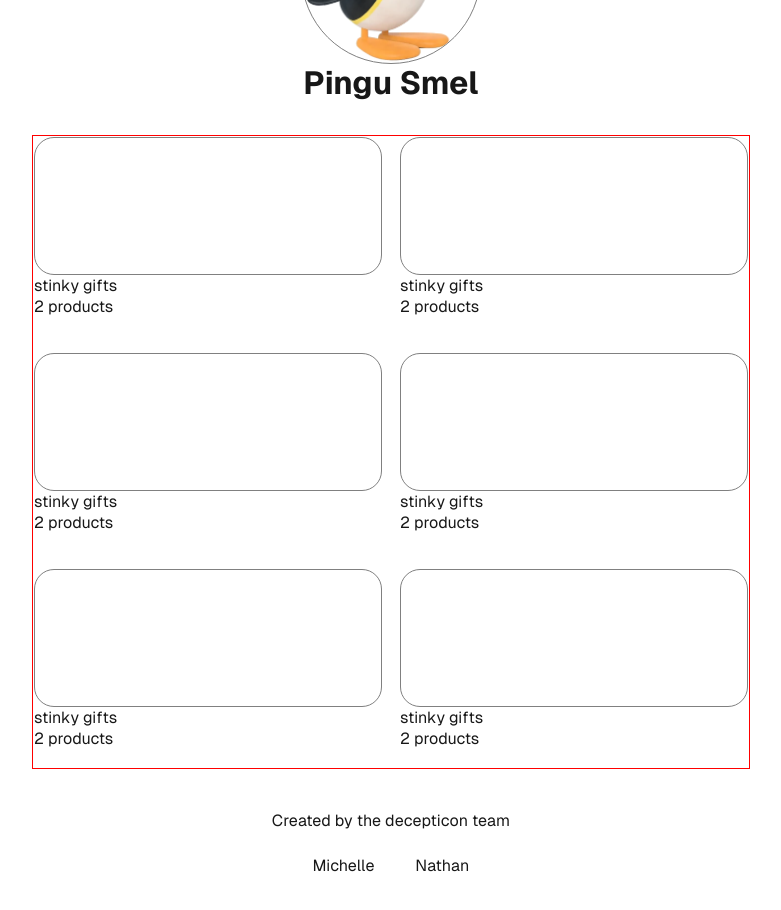
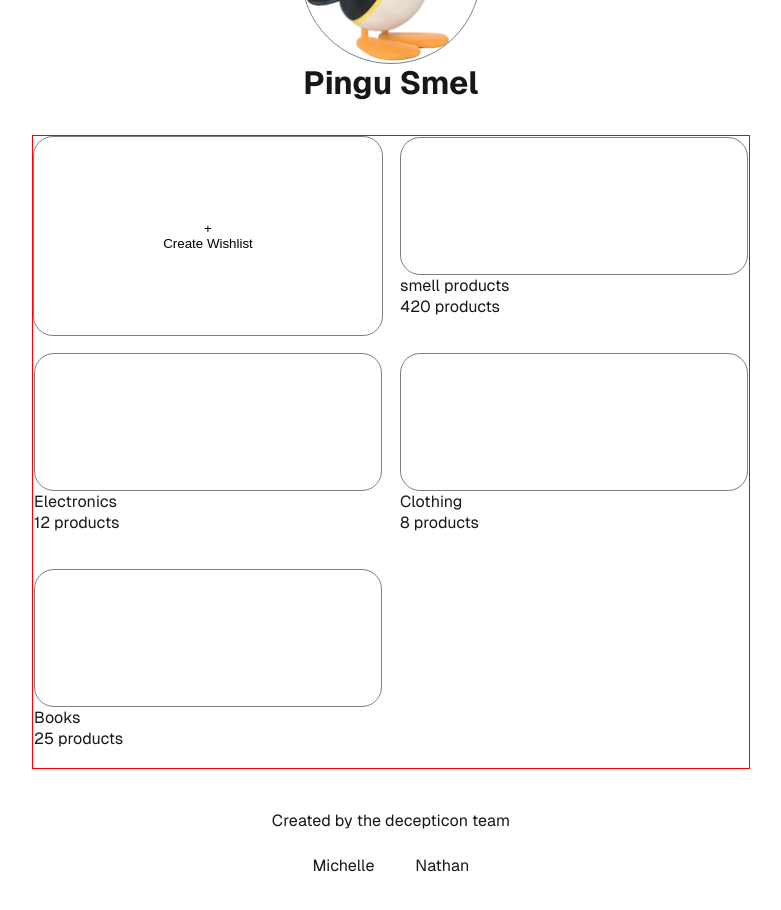
Before and after one commit to megamba/present-pals, a Next.js app: page / in a window 1280 px wide. Shown: the part 280-1190 px from the top of the page, without its empty margins (249-1030 px from the left). Built offline with nearby package versions, Linux system fonts and the light colour scheme.

Commit message:
added new wishlist button, moved ListButton to ui folder

```diff
--- a/app/page.js
+++ b/app/page.js
@@ -1,7 +1,25 @@
+"use client"; // Add this directive at the top
+
 import styles from "./page.module.css";
-import ListButton from "./lib/ListButton";
+import { useState } from 'react';
+
+// components
+import ListButton from "./ui/ListButton";
 
 export default function Home() {
+  const [sampleProductLists, setSampleProductLists] = useState([
+    { listTitle: 'smell products', numProducts: 420 },
+    { listTitle: 'Electronics', numProducts: 12 },
+    { listTitle: 'Clothing', numProducts: 8 },
+    { listTitle: 'Books', numProducts: 25 },
+  ]);
+
+  // Function to add a new product list
+  const addProductList = () => {
+    const newList = { listTitle: 'New List', numProducts: 0 };
+    setSampleProductLists([...sampleProductLists, newList]);
+};
+
   return (
     <div className={styles.page}>
       <main className={styles.main}>
@@ -14,35 +32,22 @@ export default function Home() {
         </div>
 
         <div className={styles.listButtonsContainer}>
-          <ListButton
-            listTitle={"smel products"}
-            numProducts={420}
-          />
-          <div className={styles.listButton}>
-            <div className={styles.listImage}></div>
-            <p>stinky gifts</p>
-            <p>2 products</p>
+          <div className={styles.createWishlistButtonContainer}>
+            <button
+              className={styles.createWishlistButton}
+              onClick={addProductList}
+            >
+              <span>+</span>
+              <span>Create Wishlist</span>
+            </button>
           </div>
-          <div className={styles.listButton}>
-            <div className={styles.listImage}></div>
-            <p>stinky gifts</p>
-            <p>2 products</p>
-          </div>
-          <div className={styles.listButton}>
-            <div className={styles.listImage}></div>
-            <p>stinky gifts</p>
-            <p>2 products</p>
-          </div>
-          <div className={styles.listButton}>
-            <div className={styles.listImage}></div>
-            <p>stinky gifts</p>
-            <p>2 products</p>
-          </div>
-          <div className={styles.listButton}>
-            <div className={styles.listImage}></div>
-            <p>stinky gifts</p>
-            <p>2 products</p>
-          </div>
+          {sampleProductLists.map((list, index) => (
+              <ListButton
+                  key={index}
+                  listTitle={list.listTitle}
+                  numProducts={list.numProducts}
+              />
+          ))}
         </div>
 
       </main>
--- a/app/page.module.css
+++ b/app/page.module.css
@@ -81,6 +81,22 @@
   display: grid;
   grid-template-columns: 1fr 1fr; /* Two equal columns */
   gap: 16px; /* Adjust spacing between cards */
+}
+
+.createWishlistButtonContainer {
+
+}
+
+.createWishlistButton {
+  border: 1px solid grey;
+  border-radius: 20px;
+  background: none;
+  height: 200px;
+  width: 350px;
+  display: flex;
+  flex-direction: column;
+  justify-content: center;
+  align-items: center;
 }
 
 .listButton {
--- a/app/lib/ListButton.jsx
+++ b/app/ui/ListButton.jsx
@@ -5,8 +5,8 @@ export default function ListButton({listTitle, numProducts}) {
     return(
         <div className={styles.listButton}>
             <div className={styles.listImage}></div>
-            <p>stinky gifts</p>
-            <p>2 products</p>
+            <p>{listTitle}</p>
+            <p>{numProducts} products</p>
         </div>
     );
 };
```
Also changed, not shown: app/ui/ListButton.module.css (renamed from app/lib/ListButton.module.css).
